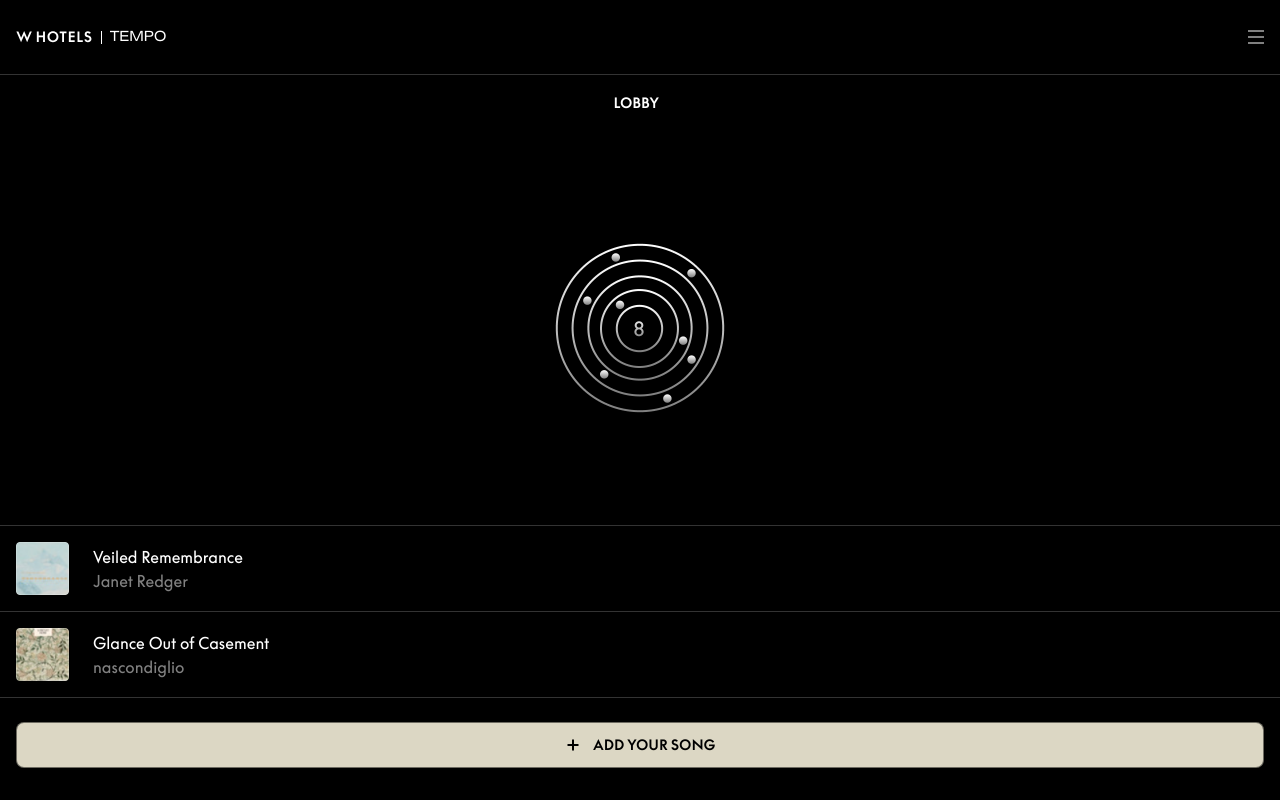
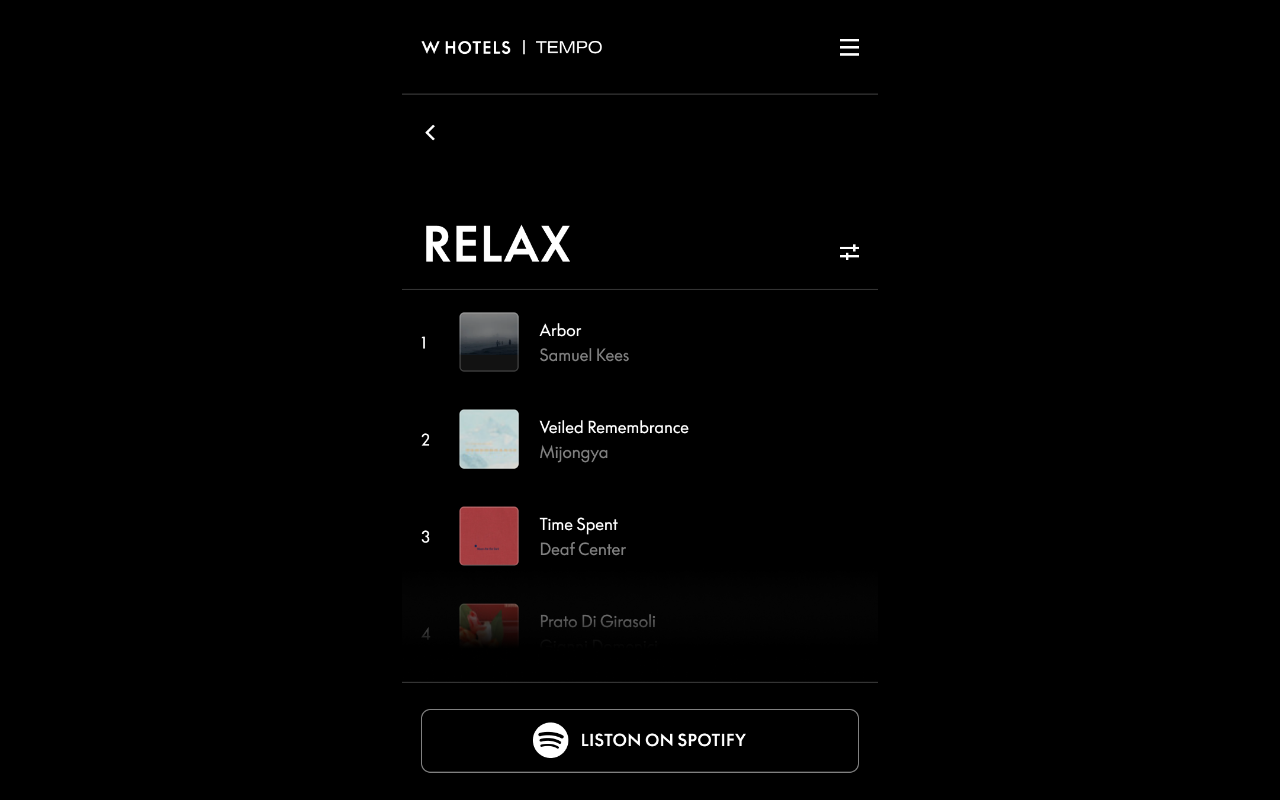
Before and after one commit to z1digitalstudio/aria-tempo-web, a Next.js app: page /private in a window 1280 px wide. Built offline with nearby package versions, Linux system fonts and the light colour scheme.

Commit message:
feat(private): add screenshot for private route

```diff
--- a/src/app/(home)/views/homeView/index.tsx
+++ b/src/app/(home)/views/homeView/index.tsx
@@ -3,7 +3,6 @@
 import LobbyIcon from '@/assets/icons/lobby.svg';
 import PoolIcon from '@/assets/icons/pool.svg';
 import WeatherIcon from '@/assets/icons/weather.svg';
-import { Button } from '@/components/cta/button';
 import { motion } from 'framer-motion';
 import { animate } from '../../animation';
 import { links } from '@/utils/links';
--- a/src/app/private/page.tsx
+++ b/src/app/private/page.tsx
@@ -1,111 +1,18 @@
-'use client';
-
-import InfoIcon from '@/assets/icons/info.svg';
-import BackIcon from '@/assets/icons/back.svg';
-import AddIcon from '@/assets/icons/add.svg';
-import { Button } from '@/components/cta/button';
-import { motion } from 'framer-motion';
-import { animate } from './animation';
-import { Header } from '@/components/header';
-import { ButtonIcon } from '@/components/buttonIcon';
 import Image from 'next/image';
 import { links } from '@/utils/links';
-import { useRouter } from 'next/navigation';
+import Link from 'next/link';
 
-const SONGS = [
-  {
-    title: 'Veiled Remembrance',
-    author: 'Janet Redger',
-    imgSrc: '/whotels/img/lobby-song-1.png',
-  },
-  {
-    title: 'Glance Out of Casement',
-    author: 'nascondiglio',
-    imgSrc: '/whotels/img/lobby-song-2.png',
-  },
-];
-
-export default function Lobby() {
-  const router = useRouter();
+export default function Private() {
   return (
     <div className="size-full h-svh overflow-hidden text-white bg-black relative">
-      <motion.div
-        variants={animate.root}
-        initial="enter"
-        animate="center"
-        className="size-full"
-      >
-        <div className="relative flex flex-col h-full">
-          <motion.div variants={animate.header}>
-            <Header className="text-white" />
-          </motion.div>
-          <motion.main
-            className="relative flex flex-col h-full"
-            variants={animate.root}
-            initial="enter"
-            animate="center"
-          >
-            <motion.div
-              variants={animate.content}
-              className="flex-1 flex flex-col h-full"
-            >
-              <motion.div
-                variants={animate.info}
-                className="px-4 py-4 flex justify-between items-center"
-              >
-                <ButtonIcon
-                  Icon={BackIcon}
-                  label="Go back"
-                  onClick={() => router.push(links.home)}
-                />
-                <p className="type-label-1 flex gap-1 items-center">Lobby</p>
-                <ButtonIcon Icon={InfoIcon} label="Learn more" />
-              </motion.div>
-
-              <motion.section
-                variants={animate.list}
-                className="flex w-full flex-col justify-center items-center mb-auto flex-1"
-              >
-                <div className="px-4 w-full flex flex-1 items-center justify-center">
-                  <Image
-                    width={200}
-                    height={200}
-                    src="/whotels/img/lobby.png"
-                    alt=""
-                  />
-                </div>
-                <ul className="w-full flex flex-col">
-                  {SONGS.map((s) => {
-                    return (
-                      <li
-                        key={`${s.title}-${s.author}`}
-                        className="flex border-t-white border-t border-opacity-20 p-4 gap-6 items-center"
-                      >
-                        <Image width={53} height={53} src={s.imgSrc} alt="" />
-                        <p>
-                          <h2>{s.title}</h2>
-                          <span className="opacity-50">{s.author}</span>
-                        </p>
-                      </li>
-                    );
-                  })}
-                </ul>
-              </motion.section>
-            </motion.div>
-            <motion.footer
-              className="pt-6 pb-8 px-4 border-t-white border-t border-opacity-20"
-              variants={animate.footer}
-            >
-              <Button
-                label="Add your song"
-                isFullWidth
-                variant="secondary"
-                Icon={AddIcon}
-              />
-            </motion.footer>
-          </motion.main>
-        </div>
-      </motion.div>
+      <Link href={links.home}>
+        <Image
+          fill
+          src="/whotels/img/private-screen.png"
+          alt=""
+          className="object-contain object-top"
+        />
+      </Link>
     </div>
   );
 }
```
Also changed, not shown: public/whotels/img/private-screen.png (added), 1 other file (tests, documents, lock files or other folders).
